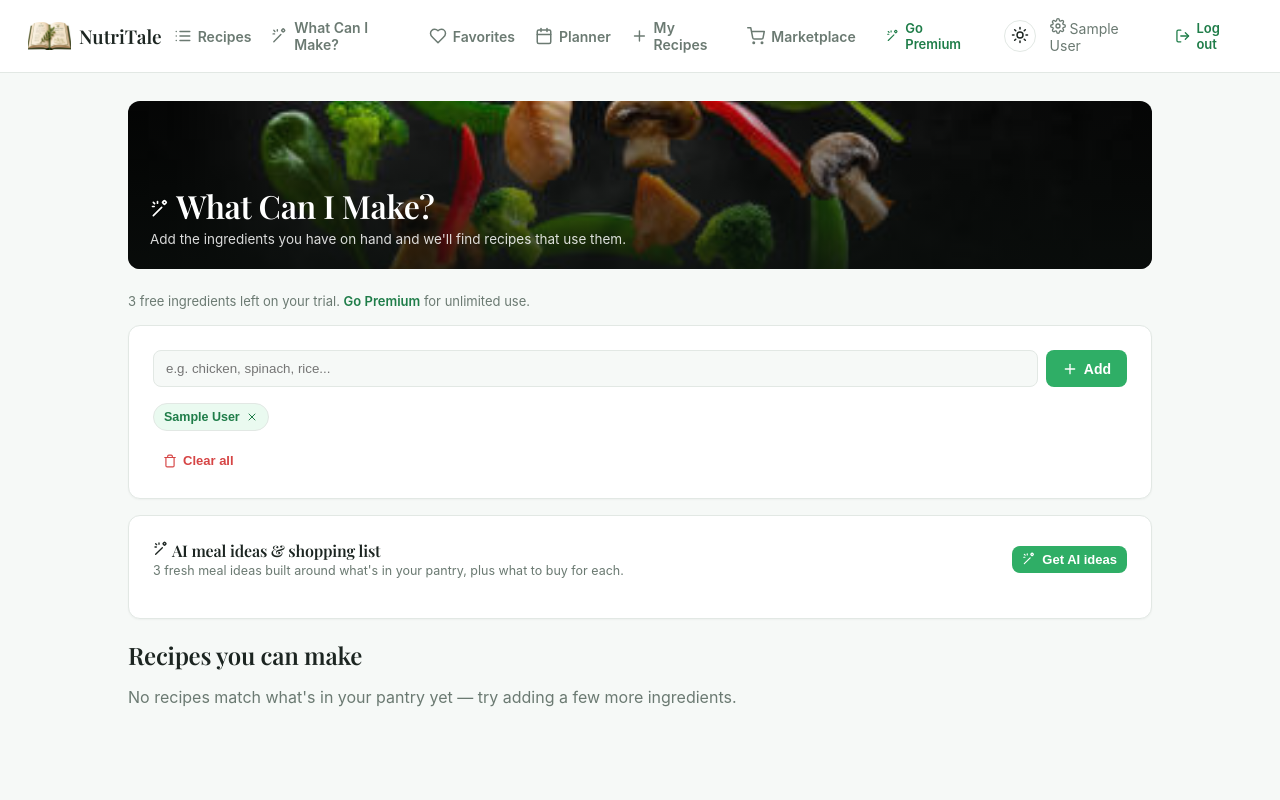
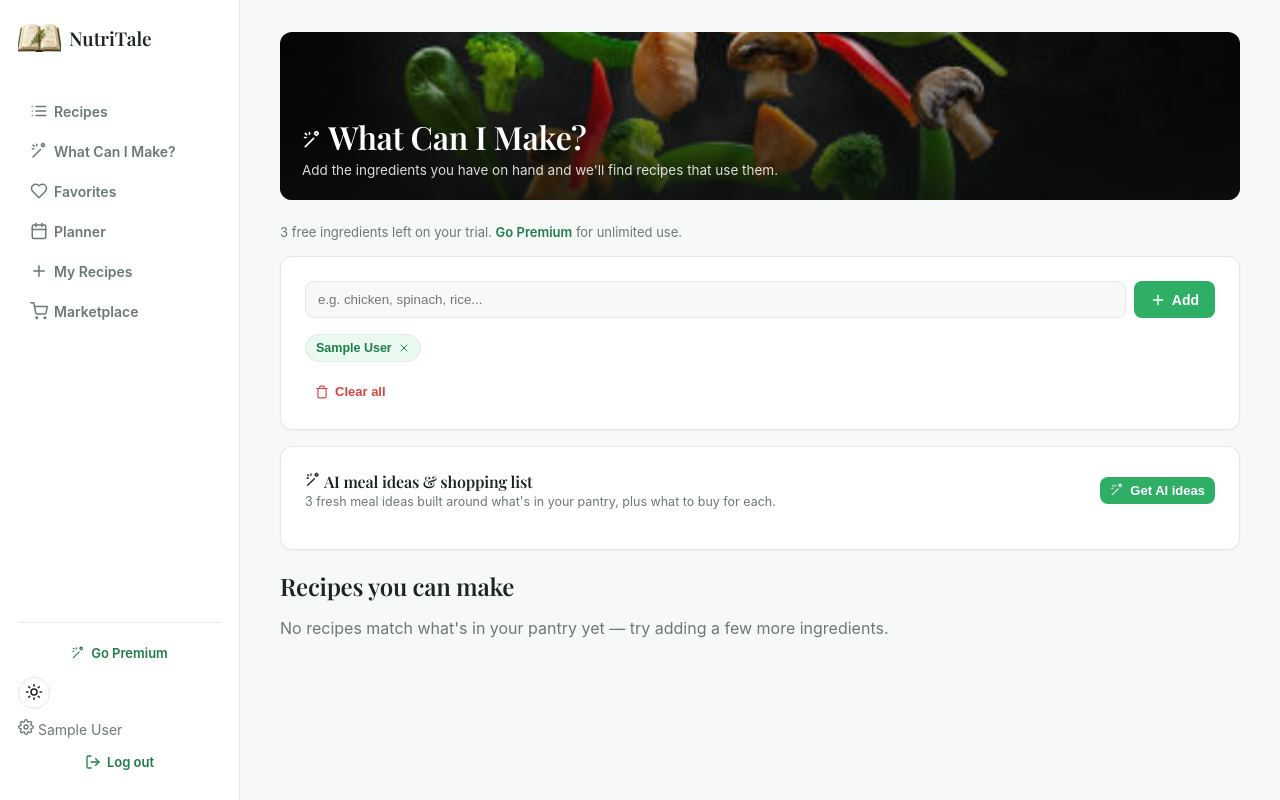
Before and after one commit to mpendulonjabulo666-byte/mpendulonjabulo666-byte.github.io, a PHP site: page /nutritale/pantry.php in a window 1280 px wide. Run offline with PHP 8.4, Linux system fonts and the light colour scheme; the visitor is signed in with stand-in values (Sample User, id 1); data that the repository does not hold is empty.

Commit message:
Add persistent left sidebar for wide screens
Mobile keeps the slide-in drawer from before (untouched, still works
the same way). At 901px+ the same nav markup now renders as a fixed,
always-visible left sidebar instead — no toggle needed, hamburger/
close/backdrop all hidden at this width, and .app-main shifts right
by the sidebar's width.

Verified in sandbox at 1280x900: sidebar sits at x:0 width:240 for
the full viewport height, .app-main starts exactly at x:240, and the
hamburger toggle is correctly hidden. Re-checked the 390px mobile
drawer afterward to confirm the new desktop rule didn't regress it —
still opens from x:-280 to x:0 as before.

```diff
--- a/nutritale/assets/css/style.css
+++ b/nutritale/assets/css/style.css
@@ -865,6 +865,47 @@ a { color: inherit; text-decoration: none; }
     .app-nav-user { flex-direction: column; align-items: stretch; gap: 12px; }
 }
 
+/* Persistent left sidebar on wide screens — the mobile drawer above
+   handles narrow viewports; this is a separate, always-visible layout. */
+@media (min-width: 901px) {
+    .app-nav {
+        position: fixed;
+        top: 0;
+        left: 0;
+        bottom: 0;
+        width: 240px;
+        flex-direction: column;
+        align-items: stretch;
+        justify-content: flex-start;
+        padding: 24px 18px;
+        border-right: 1px solid var(--border);
+        border-bottom: none;
+        overflow-y: auto;
+        z-index: 30;
+    }
+    .app-nav-toggle, .app-nav-close, .app-nav-backdrop { display: none !important; }
+    .app-nav-collapsible {
+        display: flex;
+        flex-direction: column;
+        align-items: stretch;
+        flex: 1;
+        gap: 24px;
+        margin-top: 28px;
+    }
+    .app-nav-links { flex-direction: column; gap: 2px; }
+    .app-nav-links a { padding: 10px 12px; border-radius: 8px; }
+    .app-nav-links a:hover { background: var(--green-light); }
+    .app-nav-user {
+        margin-top: auto;
+        flex-direction: column;
+        align-items: stretch;
+        gap: 10px;
+        padding-top: 16px;
+        border-top: 1px solid var(--border);
+    }
+    .app-main { margin: 0 0 0 240px; max-width: 1200px; padding: 32px 40px; }
+}
+
 /* Landing page */
 .landing-main {
     max-width: 1080px;
```
